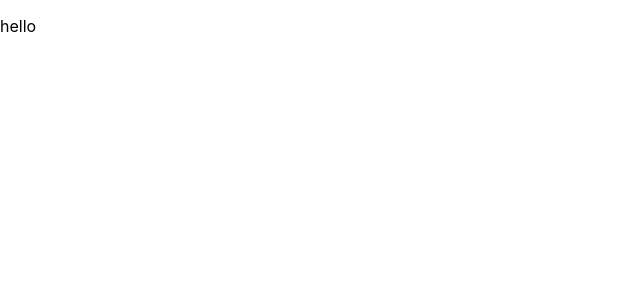
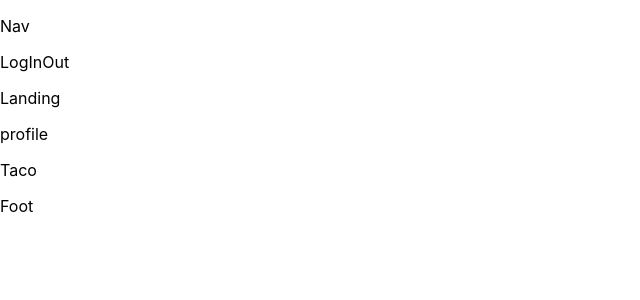
Before and after one commit to julior0518/never_fund, a React (Create React App) app in the folder client/: page / in a window 1280 px wide. Shown: the top 300 px of the page, without its empty margins (0-640 px from the left). Built offline with nearby package versions, Linux system fonts and the light colour scheme.

Commit message:
create MVP components

```diff
--- a/client/src/App.js
+++ b/client/src/App.js
@@ -1,9 +1,21 @@
+import axios from 'axios';
+import { Route, Switch } from 'react-router';
+
+import Nav from './components/Nav';
+import Landing from './components/Landing';
+import Profile from './components/Profile';
+import Taco from './components/Taco';
+import Foot from './components/Foot';
 import './App.css';
 
 function App() {
   return (
     <div className="App">
-      <p>hello</p>
+      <Nav />
+      <Landing />
+      <Profile />
+      <Taco />
+      <Foot />
     </div>
   );
 }
--- /dev/null
+++ b/client/src/components/Foot.js
@@ -0,0 +1,9 @@
+function Foot() {
+  return (
+    <div className="Foot">
+      <p>Foot</p>
+    </div>
+  );
+}
+
+export default Foot;
--- /dev/null
+++ b/client/src/components/Landing.js
@@ -0,0 +1,9 @@
+function Landing() {
+  return (
+    <div className="Landing">
+      <p>Landing</p>
+    </div>
+  );
+}
+
+export default Landing;
--- /dev/null
+++ b/client/src/components/LogInOut.js
@@ -0,0 +1,9 @@
+function LogInOut() {
+  return (
+    <div className="LogInOut">
+      <p>LogInOut</p>
+    </div>
+  );
+}
+
+export default LogInOut;
--- /dev/null
+++ b/client/src/components/Nav.js
@@ -0,0 +1,12 @@
+import LogInOut from './LogInOut';
+
+function Nav() {
+  return (
+    <div className="App">
+      <p>Nav</p>
+      <LogInOut />
+    </div>
+  );
+}
+
+export default Nav;
--- /dev/null
+++ b/client/src/components/Profile.js
@@ -0,0 +1,9 @@
+function Profile() {
+  return (
+    <div className="Profile">
+      <p>profile</p>
+    </div>
+  );
+}
+
+export default Profile;
--- /dev/null
+++ b/client/src/components/Taco.js
@@ -0,0 +1,9 @@
+function Taco() {
+  return (
+    <div className="Taco">
+      <p>Taco</p>
+    </div>
+  );
+}
+
+export default Taco;
```
Also changed, not shown: 10 other files (tests, documents, lock files or other folders).
